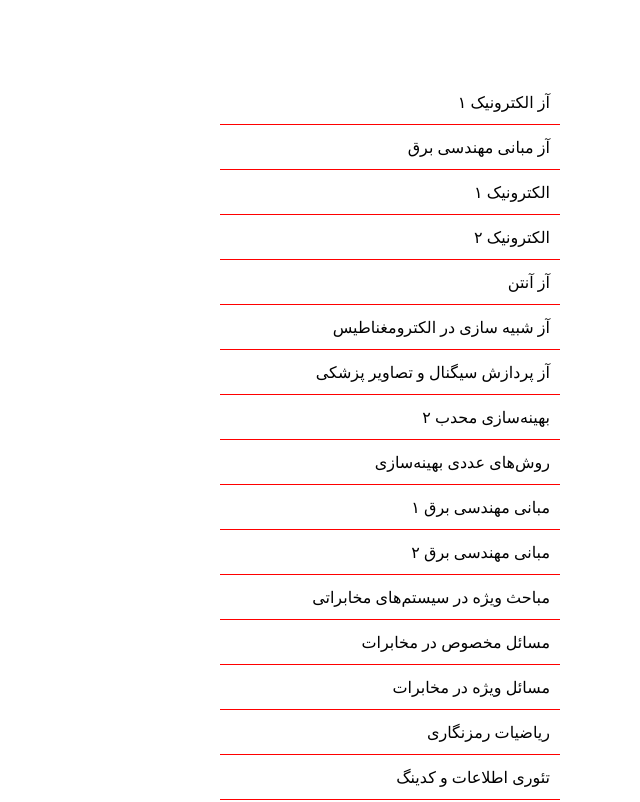
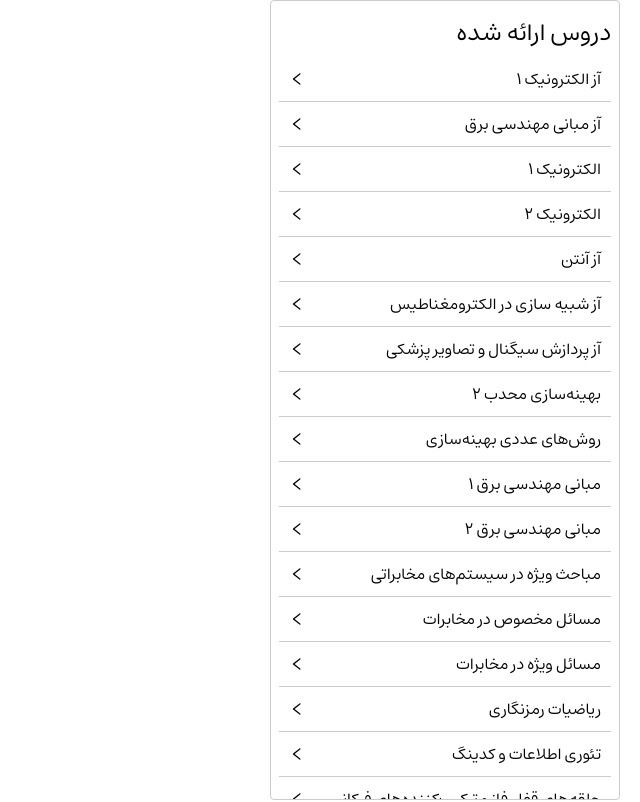
Before and after one commit to AliKouchekzade/register, a React (Create React App) app: page / in a window 1280 px wide. Shown: the top 802 px of the page, without its empty margins (640-1280 px from the left). Built offline with nearby package versions, Linux system fonts and the light colour scheme.

Commit message:
select style

```diff
--- a/package.json
+++ b/package.json
@@ -9,6 +9,7 @@
     "react": "^18.2.0",
     "react-collapsible": "^2.10.0",
     "react-dom": "^18.2.0",
+    "react-icons": "^4.10.1",
     "react-scripts": "5.0.1",
     "web-vitals": "^2.1.4"
   },
--- a/src/App.js
+++ b/src/App.js
@@ -1,6 +1,7 @@
 import { useEffect, useState } from "react";
 import Collapsible from "react-collapsible";
 import { select } from "./utils/select";
+import { AiOutlineLeft, AiOutlineDown } from "react-icons/ai";
 
 function App() {
   const [selectState, setSelct] = useState([]);
@@ -10,18 +11,30 @@ function App() {
   }, []);
 
   return (
-    <div className="w-[500px] p-20">
+    <div
+      dir="ltr"
+      className="w-[350px] p-2 mb-10 mr-5 max-h-screen overflow-y-auto border rounded border-[#CBCBCB]"
+    >
+      <h1 className="text-right text-2xl py-2">دروس ارائه شده</h1>
       {selectState.map((course) => (
         <Collapsible
           transitionTime={400}
-          trigger={course.name}
+          trigger={<Trigger name={course.name} open={false} />}
+          triggerWhenOpen={<Trigger name={course.name} open={true} />}
           easing={"cubic-bezier(0.175, 0.85, 0.32, 1.5)"}
         >
-          <div>
-            {course.lists.map((list) => (
-              <div>
-                <input type="checkbox" id={list.ID} />
-                <label htmlFor={list.ID}>{list.professor}</label>
+          <div dir="rtl" className="pt-4">
+            {course.lists.map((list, index) => (
+              <div className="flex gap-x-3 items-center">
+                <input className="w-4 h-4" type="checkbox" id={list.ID} />
+                <label
+                  className={` ${
+                    index ? "border-t" : ""
+                  } border-[#CBCBCB] py-3 flex-grow text-sm`}
+                  htmlFor={list.ID}
+                >
+                  {list.professor}
+                </label>
               </div>
             ))}
           </div>
@@ -32,3 +45,12 @@ function App() {
 }
 
 export default App;
+
+const Trigger = ({ name, open }) => {
+  return (
+    <p className="text-right flex justify-between items-center">
+      {!open ? <AiOutlineLeft /> : <AiOutlineDown />}
+      <span>{name}</span>
+    </p>
+  );
+};
--- a/src/index.css
+++ /dev/null
@@ -1,16 +0,0 @@
-@tailwind base;
-@tailwind components;
-@tailwind utilities;
-
-.Collapsible {
-  border-bottom: 1px solid red;
-  padding: 10px;
-}
-
-.is-open {
-  color: blue;
-}
-
-.Collapsible__contentOuter {
-  padding-right: 25px;
-}
--- a/src/index.js
+++ b/src/index.js
@@ -1,6 +1,6 @@
 import React from "react";
 import ReactDOM from "react-dom/client";
-import "./index.css";
+import "./styles/index.css";
 import App from "./App";
 
 const root = ReactDOM.createRoot(document.getElementById("root"));
--- /dev/null
+++ b/src/styles/index.css
@@ -0,0 +1,41 @@
+@tailwind base;
+@tailwind components;
+@tailwind utilities;
+
+@font-face {
+  font-family: "estedad";
+  font-weight: 400;
+  font-style: normal;
+  src: url("./fonts/estedad.woff2") format("woff2");
+}
+
+
+body {
+  font-family: "estedad";
+}
+
+.Collapsible {
+  border-bottom: 1px solid #CBCBCB;
+  padding: 10px;
+}
+
+/* width */
+::-webkit-scrollbar {
+  width: 7px;
+}
+
+/* Track */
+::-webkit-scrollbar-track {
+  background: #fff;
+}
+
+/* Handle */
+::-webkit-scrollbar-thumb {
+  background: #757575;
+  border-radius: 4px;
+}
+
+/* Handle on hover */
+::-webkit-scrollbar-thumb:hover {
+  background: #555;
+}
```
Also changed, not shown: src/styles/fonts/estedad.woff2 (added), 1 other file (tests, documents, lock files or other folders).
